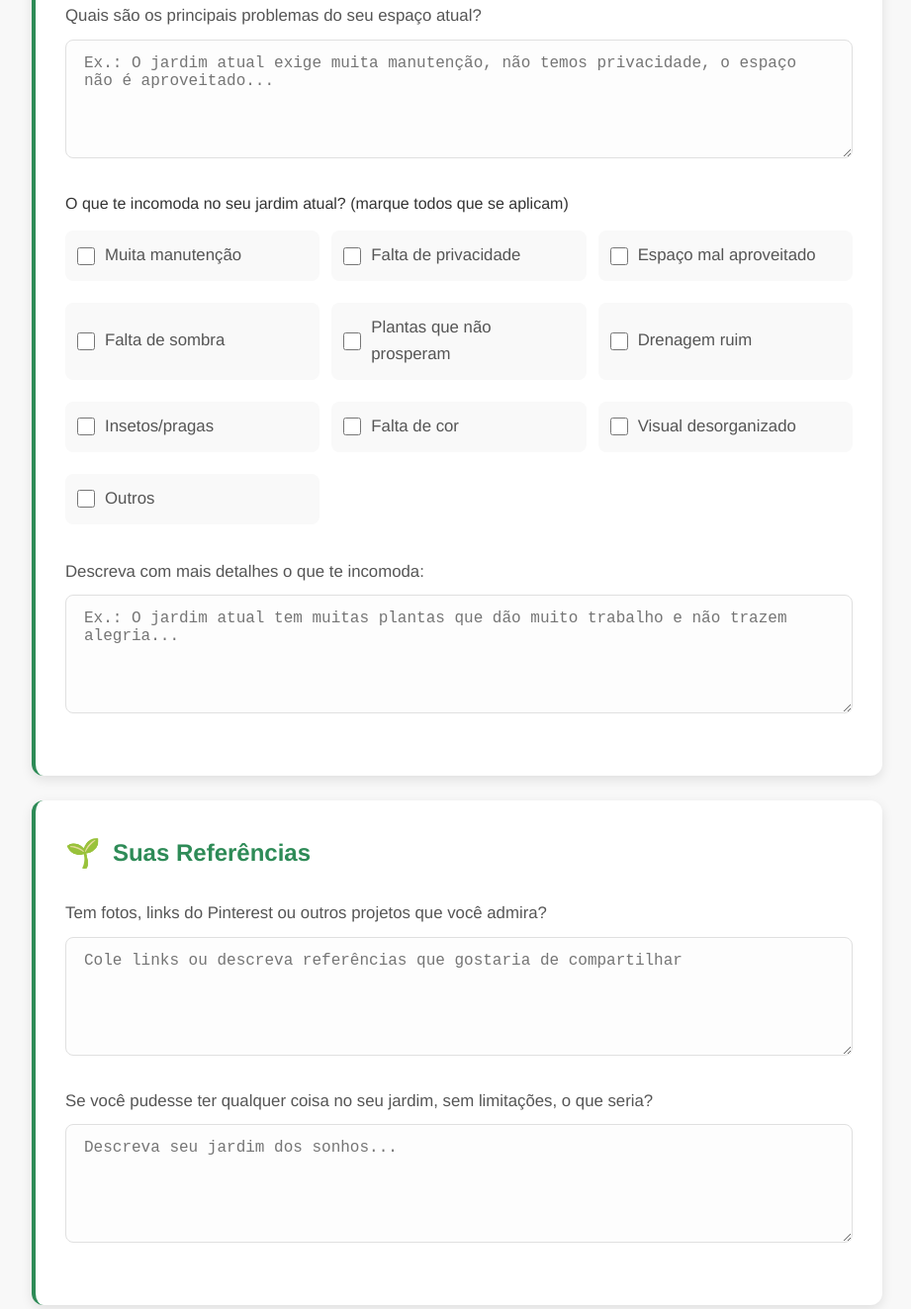
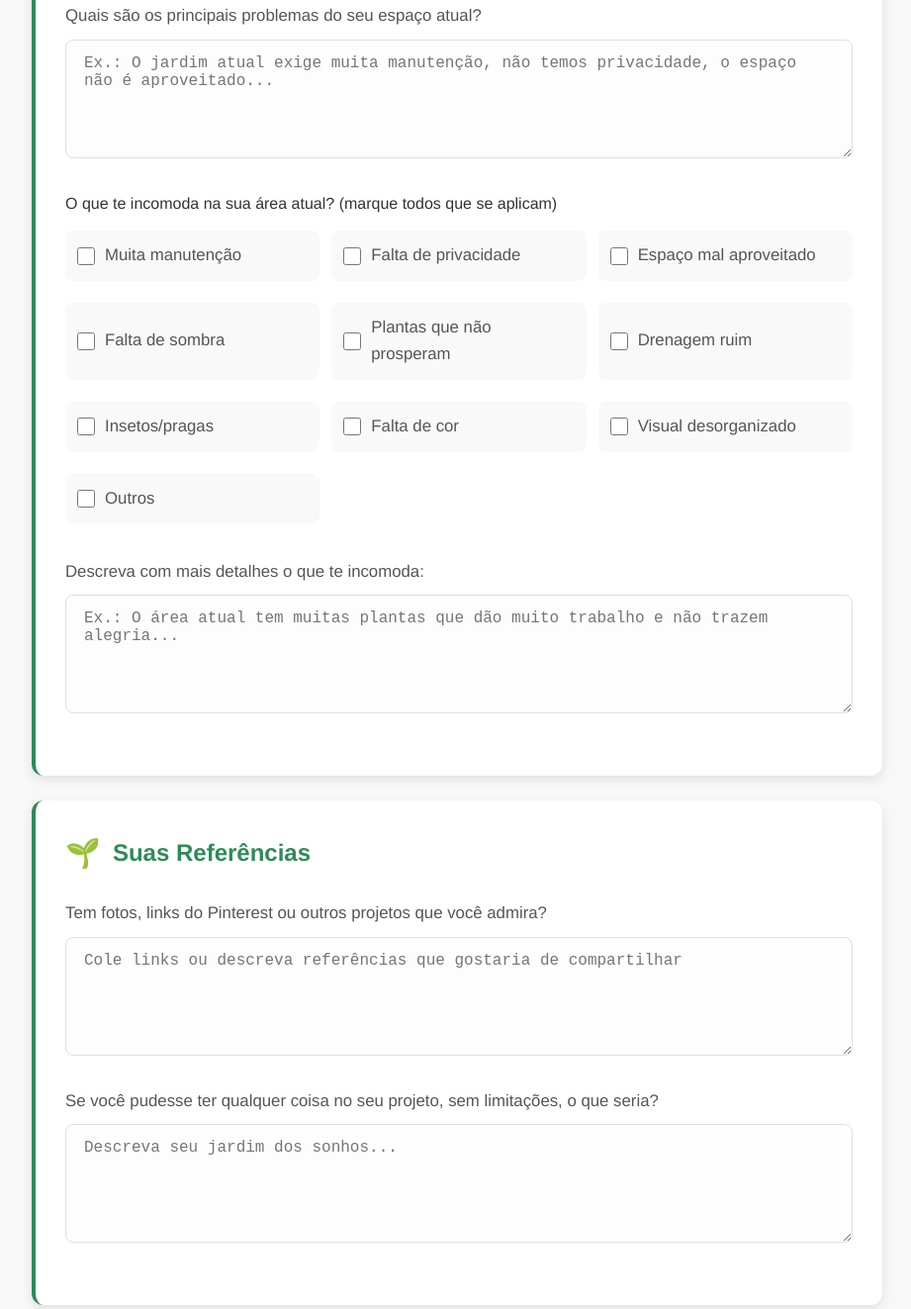
Before and after one commit to CCM06/INFOR, a plain HTML site: page index.html in a window 1280 px wide. Shown: the part 2410-3733 px from the top of the page at 99% size, without its empty margins (178-1099 px from the left). Drawn offline with Linux system fonts and the light colour scheme.

Commit message:
Update index.html

```diff
--- a/index.html
+++ b/index.html
@@ -467,7 +467,7 @@
                 </div>
 
                 <div class="form-group">
-                    <p>O que te incomoda no seu jardim atual? (marque todos que se aplicam)</p>
+                    <p>O que te incomoda na sua área atual? (marque todos que se aplicam)</p>
                     <div class="checkbox-group">
                         <label class="checkbox-option"><input type="checkbox" name="incomoda" value="Muita manutenção"> Muita manutenção</label>
                         <label class="checkbox-option"><input type="checkbox" name="incomoda" value="Falta de privacidade"> Falta de privacidade</label>
@@ -484,7 +484,7 @@
 
                 <div class="form-group">
                     <label for="descricao_incomoda">Descreva com mais detalhes o que te incomoda:</label>
-                    <textarea id="descricao_incomoda" name="descricao_incomoda" placeholder="Ex.: O jardim atual tem muitas plantas que dão muito trabalho e não trazem alegria..."></textarea>
+                    <textarea id="descricao_incomoda" name="descricao_incomoda" placeholder="Ex.: O área atual tem muitas plantas que dão muito trabalho e não trazem alegria..."></textarea>
                 </div>
             </section>
 
@@ -498,7 +498,7 @@
                 </div>
 
                 <div class="form-group">
-                    <label for="sonho_jardim">Se você pudesse ter qualquer coisa no seu jardim, sem limitações, o que seria?</label>
+                    <label for="sonho_jardim">Se você pudesse ter qualquer coisa no seu projeto, sem limitações, o que seria?</label>
                     <textarea id="sonho_jardim" name="sonho_jardim" placeholder="Descreva seu jardim dos sonhos..."></textarea>
                 </div>
             </section>
```
